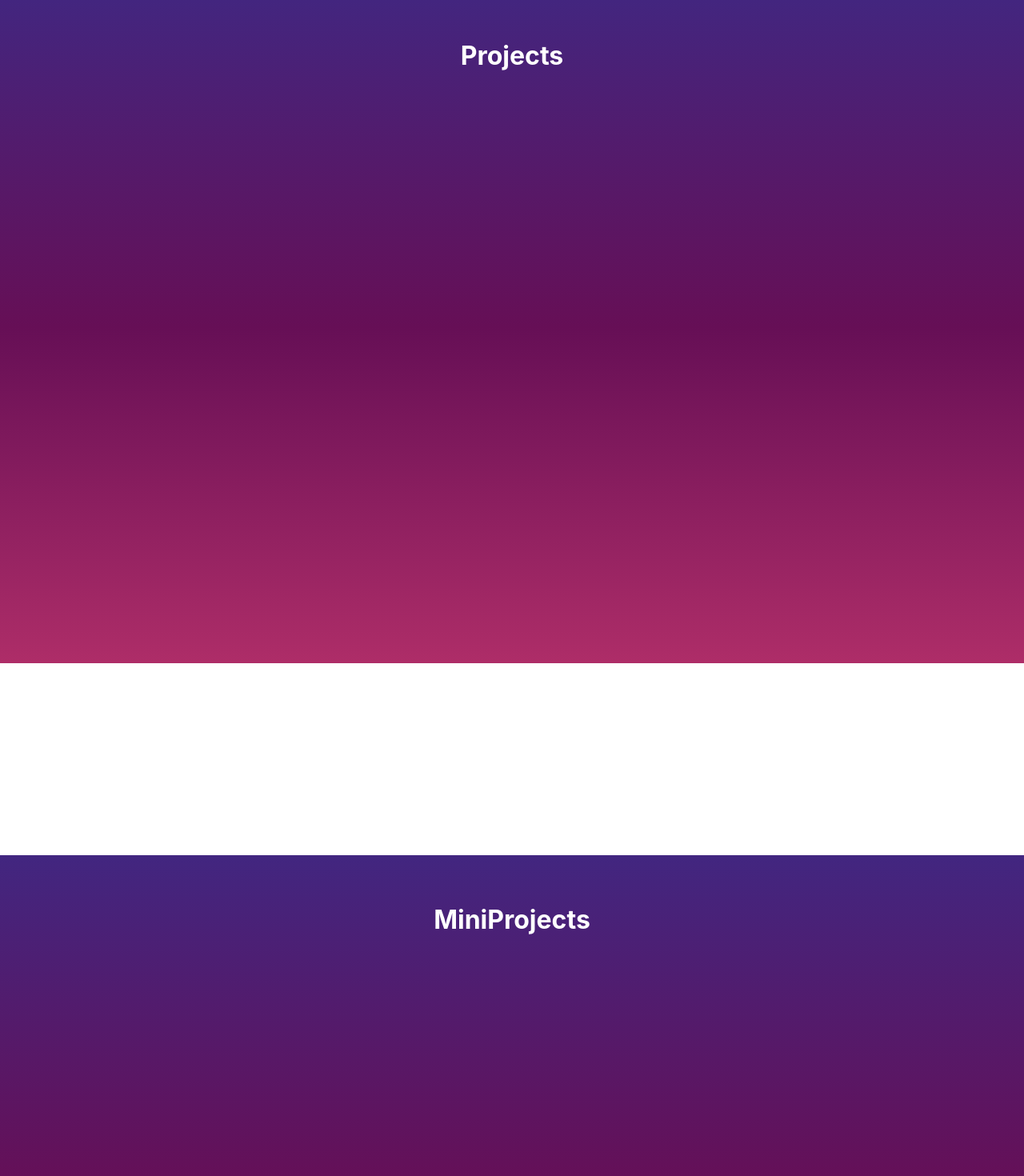
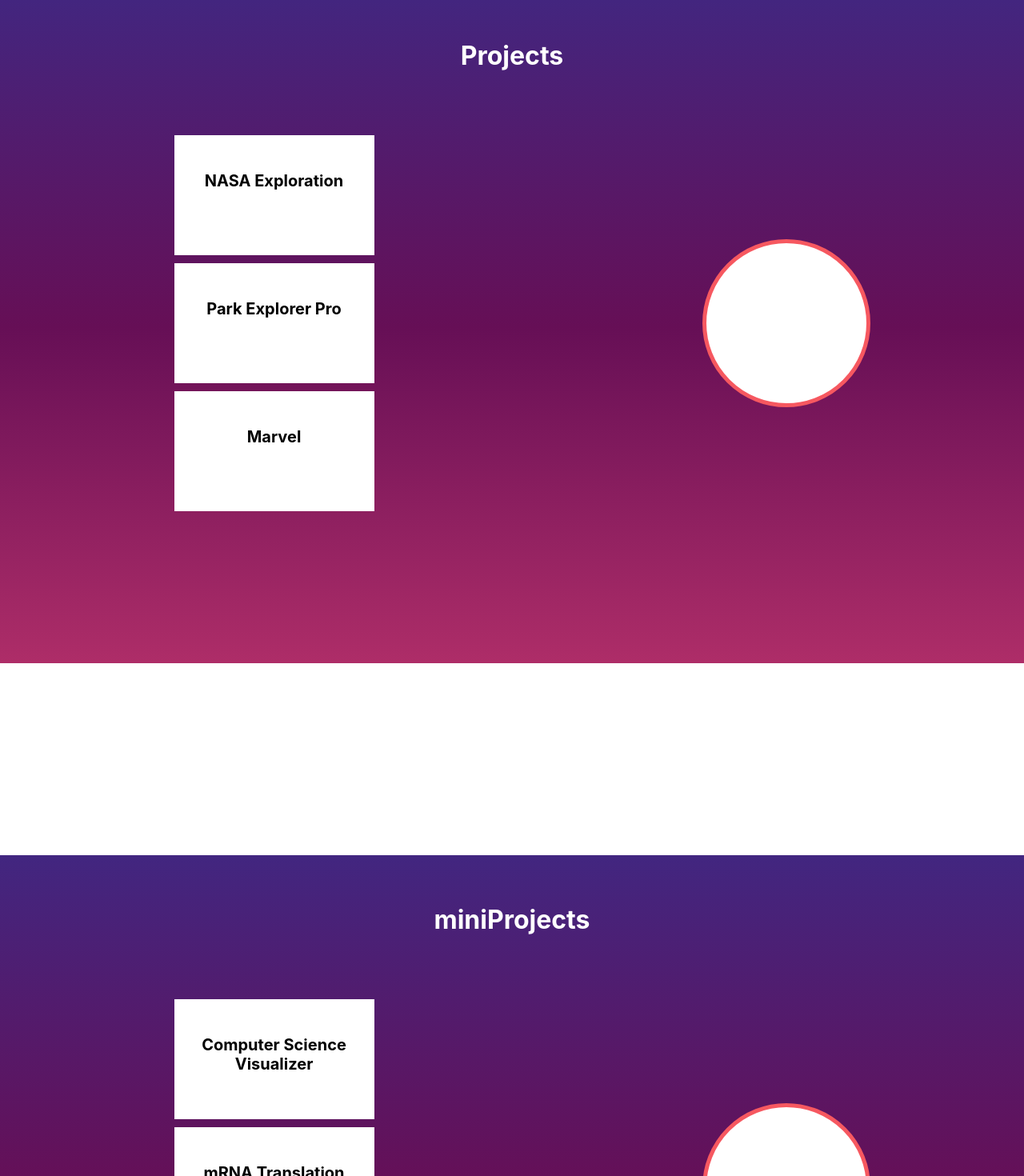
Before and after one commit to josephlarrivy/new-react-portfolio, a React (Create React App) app: page / in a window 1280 px wide. Shown: the part 3286-4756 px from the top of the page at 80% size. Built offline with nearby package versions, Linux system fonts and the light colour scheme.

Commit message:
projects and miniProjects working

```diff
--- a/src/components/Education.js
+++ b/src/components/Education.js
@@ -1,12 +1,10 @@
 import React, { useEffect, useState } from "react";
-import BackgroundOverlay from "../common/BackgroundOverlay";
 
 import '../styles/Education.css'
 
 const Education = () => {
 
   const [displayState, setDisplayState] = useState('closed')
-  const [pointerbarMarginTop, setPointerbarMarginTop] = useState('40px')
   const [currentDescription, setCurrentDescription] = useState(
     {
       title: '',
@@ -15,16 +13,6 @@ const Education = () => {
       additional: ''
     }
   )
-
-  useEffect(() => {
-    if (currentDescription.title === 'Springboard') {
-      setPointerbarMarginTop('50px')
-    } else if (currentDescription.title === 'University of Wisconsin-Superior') {
-      setPointerbarMarginTop('220px')
-    } else if (currentDescription.title === 'Community College of Aurora') {
-      setPointerbarMarginTop('390px')
-    }
-  }, [currentDescription])
 
   const setOpenInfo = (input) => {
     console.log(input)
@@ -56,7 +44,7 @@ const Education = () => {
     {
       title: 'Springboard',
       description: 'Voted best online bootcamp by Course Report in 2019, 2020, and 2021, Springboard\'s Software Engineering track provides a full-stack education. This 800-hour program covers front-end web development, back-end web development, databases, data structures and algorithms. I am glad that I chose Springboard to kickstart my software engineering career.',
-      focus: 'Software Engineering',
+      focus: 'Track: Software Engineering',
       additional: 'Topics: JavaScript, Python, Flask, Postgres, Express, Node, React, Data Structures, Algorithms'
     };
 
@@ -72,8 +60,8 @@ const Education = () => {
     {
       title: 'Community College of Aurora',
     description: 'The Community College of Aurora (CCA) is a public community college located in Aurora, Colorado. Founded in 1984, it offers a range of associate degrees and certificate programs in fields such as business, health sciences, and technology. CCA is committed to providing affordable, accessible education and workforce training to the diverse communities it serves.',
-      focus: 'Biology',
-      additional: ['Honors: Phi Theta Kappa, President\'s list']
+      focus: 'Degree: Biology',
+      additional: 'Honors: Phi Theta Kappa, President\'s list'
     };
 
   return (
--- a/src/components/MiniGames.js
+++ b/src/components/MiniGames.js
@@ -14,7 +14,7 @@ const MiniGames = () => {
   if (showProject === 'home') {
     return(
       <div id="minigames-none-open-container">
-        <h1>MiniGames</h1>
+        <h1>miniGames</h1>
         <button onClick={() => {setShowProject('snake')}}>Play Snake</button>
         <br></br>
         <button onClick={() => { setShowProject('gameOfLife') }}>Play Conways's Game of Life</button>
--- a/src/components/MiniProjects.js
+++ b/src/components/MiniProjects.js
@@ -1,12 +1,107 @@
-import React from "react";
+import React, { useEffect, useState } from "react";
+
 
 
 const MiniProjects = () => {
+  const [displayState, setDisplayState] = useState('closed')
+  const [currentDescription, setCurrentDescription] = useState(
+    {
+      title: '',
+      description: '',
+      focus: '',
+      additional: ''
+    }
+  )
+
+  const setOpenInfo = (input) => {
+    console.log(input)
+    if (displayState === 'closed') {
+      setCurrentDescription(input)
+      setDisplayState('open')
+    } else if (displayState === 'open' && currentDescription !== input) {
+      setDisplayState('closed')
+      setTimeout(() => {
+        setCurrentDescription(input)
+        setDisplayState('open')
+      }, 1000);
+    } else {
+      setDisplayState('closed')
+    }
+  }
+
+  const closeViewer = () => {
+    setDisplayState('closed')
+  }
+
+  const titles = [
+    'Computer Science Visualizer',
+    'mRNA Translation Visualizer',
+    'Math Hacker'
+  ]
+
+  const csvDescription =
+  {
+    title: 'Computer Science Visualizer',
+    description: 'Brush up on the basics of computer science data structures with this app that visualizes stacks, queues, and linked-lists in an easy-to-use format.',
+    focus: 'Technology: React',
+    link: 'https://computersciencevisualizer.herokuapp.com/'
+  };
+
+  const mrnaDescription =
+  {
+    title: 'mRNA Translation Visualizer',
+    description: 'Build a polypeptide with this interactive visualizer that lets you pick messenger RNA sequences to form codons. Watch are your codons are matched to the corresponding amino acids as the protein chain is built out.',
+    focus: 'Technology: React',
+    link: 'https://mrna-translation-visualizer.herokuapp.com/'
+  };
+
+  const mhDescription =
+  {
+    title: 'Math Hacker',
+    description: 'Become a real-life hacker by practicing your math skills and hacking into CompuNinja, the rogue operating system, just like in the movies.',
+    focus: 'Technology: React',
+    link: 'https://math-hacker.herokuapp.com/'
+  };
+
+  return (
+    <div id="education-main-container">
+      <h1>miniProjects</h1>
+
+      <div id="education-container">
 
 
-  return (
-    <div>
-      <h1>MiniProjects</h1>
+
+        <div className={`title-bubbles-container`}>
+          <div
+            className="title-bubble"
+            onClick={(e) => { setOpenInfo(csvDescription) }}>
+            <p>{titles[0]}</p>
+          </div>
+          <div
+            className="title-bubble"
+            onClick={(e) => { setOpenInfo(mrnaDescription) }}>
+            <p>{titles[1]}</p>
+          </div>
+          <div
+            className="title-bubble"
+            onClick={(e) => { setOpenInfo(mhDescription) }}>
+            <p>{titles[2]}</p>
+          </div>
+        </div>
+
+
+        <div className={`content-education-container-${displayState}`}>
+          <div className="education-content-text">
+            <h2>{currentDescription.title}</h2>
+            <p>{currentDescription.description}</p>
+            <p>{currentDescription.focus}</p>
+            <br></br>
+            <button className={`simple-button-dark-${displayState}`} onClick={() => window.open(currentDescription.link)}>Visit Site</button>
+            <button className={`simple-button-dark-${displayState}`} onClick={() => closeViewer()}>Close</button>
+          </div>
+        </div>
+
+      </div>
     </div>
   )
 }
--- a/src/components/Projects.js
+++ b/src/components/Projects.js
@@ -1,12 +1,110 @@
-import React from "react";
+import React, { useEffect, useState } from "react";
 
 
 const Projects = () => {
+  const [displayState, setDisplayState] = useState('closed')
+  const [currentDescription, setCurrentDescription] = useState(
+    {
+      title: '',
+      description: '',
+      focus: '',
+      additional: ''
+    }
+  )
+
+  const setOpenInfo = (input) => {
+    console.log(input)
+    if (displayState === 'closed') {
+      setCurrentDescription(input)
+      setDisplayState('open')
+    } else if (displayState === 'open' && currentDescription !== input) {
+      setDisplayState('closed')
+      setTimeout(() => {
+        setCurrentDescription(input)
+        setDisplayState('open')
+      }, 1000);
+    } else {
+      setDisplayState('closed')
+    }
+  }
+
+  const closeViewer = () => {
+    setDisplayState('closed')
+  }
+
+  const titles = [
+    'NASA Exploration',
+    'Park Explorer Pro',
+    'Marvel'
+  ]
+
+  const nasaDescription =
+  {
+    title: 'NASA Exploration',
+    description: 'Built on NASA\'s API, explore our solar system\'s planets, learn about NASA\'s Spacecraft, track satelites, learn about the Artemis and Apollo missions, and much more.',
+    focus: 'Technology: React',
+    additional: 'APIs: NASA, TLE',
+    link: 'https://nasa-exploration.herokuapp.com/'
+  };
+
+  const parkDescription =
+  {
+    title: 'Park Explorer Pro',
+    description: 'Built on the United States National Park Service API, explore United States National Parks. Find parks, campsites, visitor centers, activities, events, and more.',
+    focus: 'Technology: React',
+    additional: 'APIs: National Parks Service',
+    link: 'https://parkexplorerpro-client.herokuapp.com/'
+  };
+
+  const marvelDescription =
+  {
+    title: 'Marvel',
+    description: 'Built on Marvel Comics\' API, collect, comment, like, and share your favorite Marvel comics, issues, series, and characters.',
+    focus: 'Technology: Python, Flask, Jinja, Postgres',
+    additional: 'APIs: Marvel Comics',
+    link: 'https://springboard-capstone-marvel.herokuapp.com/home'
+  };
+
+  return (
+    <div id="education-main-container">
+      <h1>Projects</h1>
+
+      <div id="education-container">
 
 
-  return (
-    <div>
-      <h1>Projects</h1>
+
+        <div className={`title-bubbles-container`}>
+          <div
+            className="title-bubble"
+            onClick={(e) => { setOpenInfo(nasaDescription) }}>
+            <p>{titles[0]}</p>
+          </div>
+          <div
+            className="title-bubble"
+            onClick={(e) => { setOpenInfo(parkDescription) }}>
+            <p>{titles[1]}</p>
+          </div>
+          <div
+            className="title-bubble"
+            onClick={(e) => { setOpenInfo(marvelDescription) }}>
+            <p>{titles[2]}</p>
+          </div>
+        </div>
+
+
+        <div className={`content-education-container-${displayState}`}>
+          <div className="education-content-text">
+            <h2>{currentDescription.title}</h2>
+            <p>{currentDescription.description}</p>
+            <p>{currentDescription.focus}</p>
+            <p>{currentDescription.additional}</p>
+            <br></br>
+            <button className={`simple-button-dark-${displayState}`} onClick={() => window.open(currentDescription.link)}>Visit Site</button>
+            <button className={`simple-button-dark-${displayState}`} onClick={() => closeViewer()}>Close</button>
+          </div>
+        </div>
+
+      </div>
     </div>
   )
 }
--- a/src/styles/ContactForm.css
+++ b/src/styles/ContactForm.css
@@ -44,3 +44,10 @@ label {
     margin-left: calc(50% - 60px);
     margin-top: 20px;
 }
+
+.submit-button-contact:hover {
+    background-color: white;
+    width: 120px;
+    margin-left: calc(50% - 60px);
+    margin-top: 20px;
+}
```
